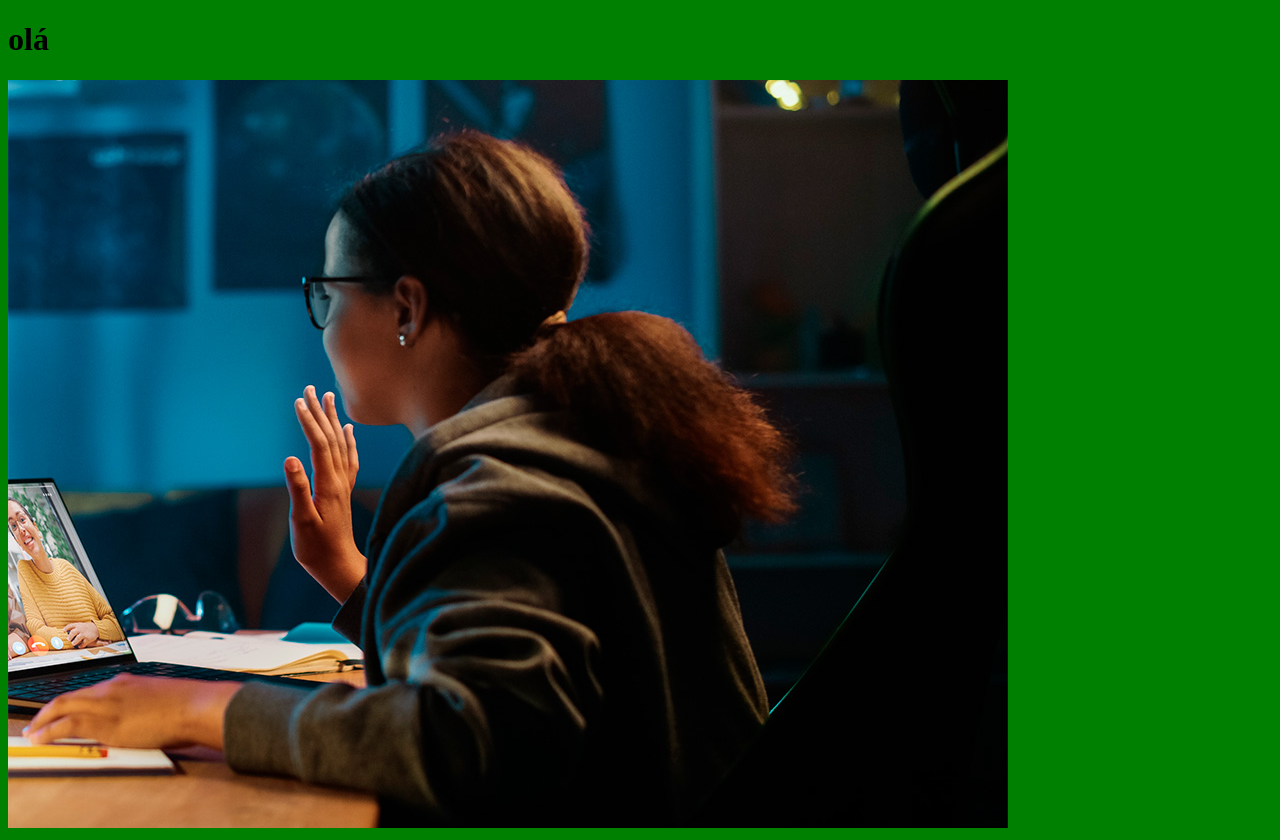
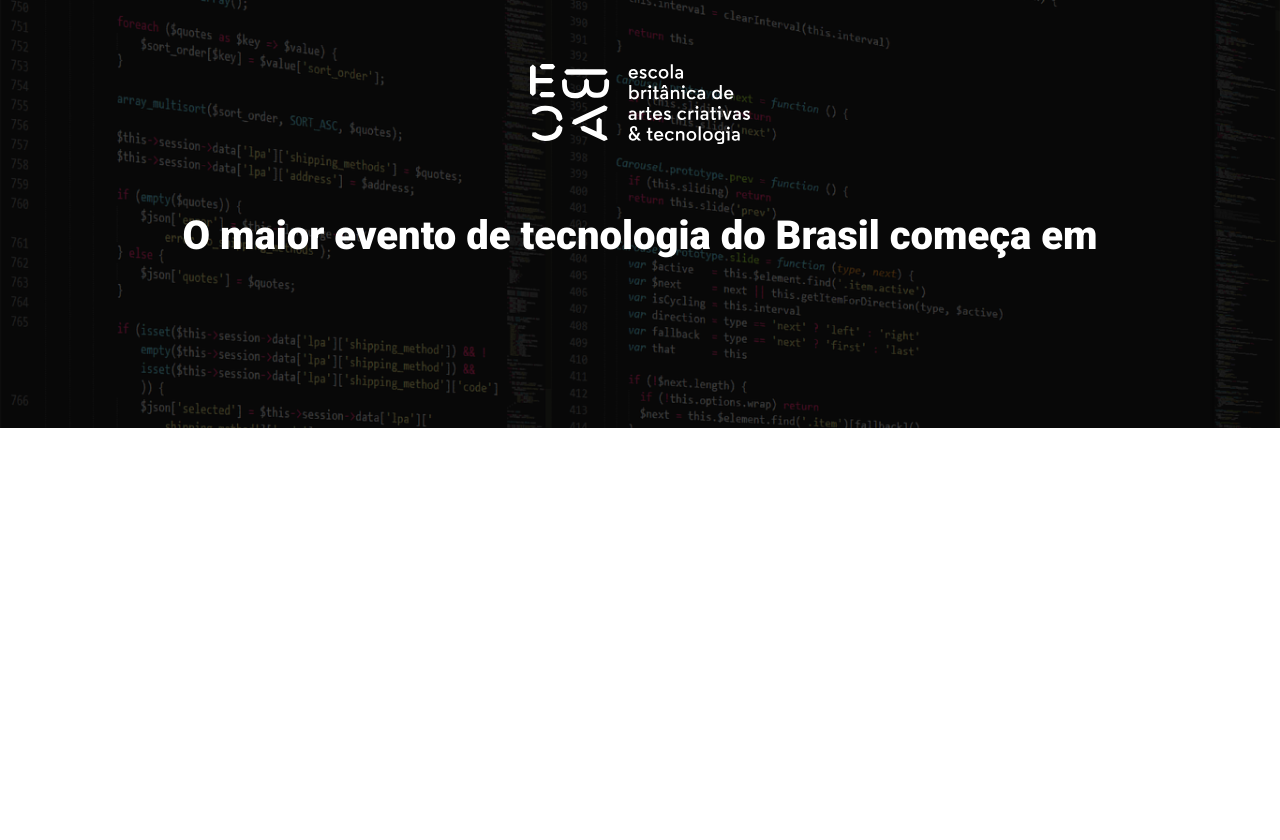
Before and after one commit to jonesnambundo/ebac_tech_talks, a website built with Parcel: page src/index.html in a window 1280 px wide. After the commit the page ends 800 px from the top, so only its background shows below. Built offline with nearby package versions, Linux system fonts and the light colour scheme.

Commit message:
criando o hero

```diff
--- a/package.json
+++ b/package.json
@@ -4,7 +4,8 @@
   "description": "",
   "main": "index.js",
   "scripts": {
-    "dev": "parcel src/index.html src/styles/main.scss src/scripts/main.js",
+    "dev": "parcel src/index.html src/styles/main.scss src/scripts/main.js --no-cache",
+    "build": "parcel build src/index.html --no-cache",
     "test": "echo \"Error: no test specified\" && exit 1"
   },
   "keywords": [],
--- a/src/index.html
+++ b/src/index.html
@@ -1,14 +1,26 @@
 <!DOCTYPE html>
-<html lang="en">
+<html lang="pt-BR">
 <head>
     <meta charset="UTF-8">
+    <meta http-equiv="X-UA-Compatible" content="IE=edge">
     <meta name="viewport" content="width=device-width, initial-scale=1.0">
-    <title>Document</title>
+    <title>EBAC Tech Talks</title>
+
+    <link rel="preconnect" href="https://fonts.googleapis.com">
+    <link rel="preconnect" href="https://fonts.gstatic.com" crossorigin>
+    <link href="https://fonts.googleapis.com/css2?family=Roboto:wght@400;700;900&display=swap" rel="stylesheet">
     <link rel="stylesheet" href="styles/main.scss">
+    <link rel="stylesheet" href="https://unpkg.com/aos@next/dist/aos.css" />
 </head>
 <body>
-    <h1>olá</h1>
-    <img src="./images/backend.png" alt="imagem">
+    <header class="hero">
+        <div class="container">
+            <img class="hero__logo" src="./images/ebac_logo.svg" alt="EBAC">
+            <p class="hero__text">
+                O maior evento de tecnologia do Brasil começa em <span id="contador"></span>
+            </p>
+        </div>
+    </header>
     <script src="scripts/main.js"></script>
 </body>
 </html>
--- /dev/null
+++ b/src/styles/_hero.scss
@@ -0,0 +1,53 @@
+
+.hero {
+    padding-top: 64px;
+    padding-bottom: 100px;
+    background-image: url(../images/fundo.png);
+    background-repeat: no-repeat;
+    background-size: cover;
+    position: relative;
+
+    .container {
+        position: relative;
+    }
+
+    &::before {
+        position: absolute;
+        top: 0;
+        left: 0;
+        width: 100%;
+        height: 100%;
+        background-color: #000;
+        content: '';
+        opacity: .7;
+    }
+
+    &__text {
+        margin-top: 64px;
+        margin-bottom: 64px;
+        font-size: 40px;
+        line-height: 56px;
+        font-weight: 800;
+        text-align: center;
+    }
+
+    &__logo {
+        margin: 0 auto;
+        height: 80px;
+        display: block;
+    }
+
+    @media (max-width: 640px) {
+        padding: 40px 0;
+
+        &__logo {
+            height: 40px;
+        }
+
+        &__text {
+            font-size: 22px;
+            line-height: 24px;
+            margin: 24px 0;
+        }
+    }
+}
--- a/src/styles/main.scss
+++ b/src/styles/main.scss
@@ -1,3 +1,24 @@
-body {
-    background-color: green;
+@use 'hero';
+
+* {
+    margin: 0;
+    padding: 0;
+    box-sizing: border-box;
+    font-family: Roboto, sans-serif;
+    color: #fff;
+    list-style: none;
 }
+
+.container {
+    max-width: 960px;
+    width: 100%;
+    margin: 0 auto;
+
+    @media (max-width: 640px) {
+        max-width: 80%;
+    }
+
+    @media (max-width: 1024px) {
+        max-width: 90%;
+    }
+}
```
